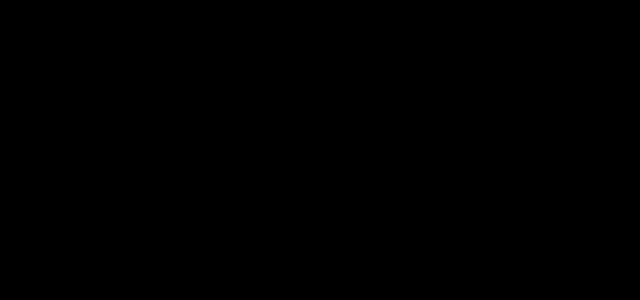
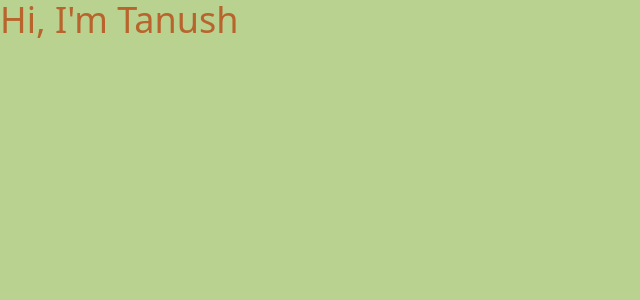
Before and after one commit to tanushpatel-git/My-Porfolio, a React (Vite) app: page / in a window 1280 px wide. Shown: the top 300 px of the page, without its empty margins (0-640 px from the left). Built offline with nearby package versions, Linux system fonts and the light colour scheme.

Commit message:
color selection and addition

```diff
--- a/package.json
+++ b/package.json
@@ -14,6 +14,7 @@
     "framer-motion": "^12.29.2",
     "react": "^19.1.1",
     "react-dom": "^19.1.1",
+    "react-router-dom": "^7.13.0",
     "tailwindcss": "^4.1.18"
   },
   "devDependencies": {
--- a/src/App.jsx
+++ b/src/App.jsx
@@ -1,7 +1,10 @@
 import React, { useEffect, useState } from 'react'
 import LoaderAnimation from './Components/LoaderAnimation'
+import HomePage from './Pages/HomePage'
+
 const App = () => {
   const [showLoader, setShowLoader] = useState(true);
+
 
   useEffect(() => {
 
@@ -15,7 +18,9 @@ const App = () => {
   }, []);
   return (
     <div>
-    <LoaderAnimation show={showLoader}/>
+    <LoaderAnimation show={showLoader}>
+      <HomePage />
+    </LoaderAnimation>
     </div>
   )
 }
--- a/src/Components/LoaderAnimation.jsx
+++ b/src/Components/LoaderAnimation.jsx
@@ -9,7 +9,7 @@ const fonts = [
   "italic"
 ];
 
-const NameLoader = ({ show, name = "Tanush Patel" }) => {
+const NameLoader = ({ children, show, name = "Tanush" }) => {
   const [fontIndex, setFontIndex] = useState(0);
   useEffect(() => {
     if (!show) return;
@@ -22,24 +22,25 @@ const NameLoader = ({ show, name = "Tanush Patel" }) => {
   }, [show]);
 
   return (
-    <AnimatePresence>
+  <>
+    <AnimatePresence mode="wait">
       {show && (
         <motion.div
-          className="fixed inset-0 z-9999 flex items-center justify-center bg-[#ede0d4]"
+          className="fixed inset-0 cursor-wait z-9999 flex items-center justify-center bg-(--loadBg)"
           initial={{ y: "-100%" }}
           animate={{ y: 0 }}
           exit={{ y: "100%" }}
           transition={{
             duration: 0.8,
-            ease: [0.77, 0, 0.175, 1]
+            ease: [0.77, 0, 0.175, 1],
           }}
         >
           <motion.h1
             key={fontIndex}
-            className={`text-[#7f5539] text-5xl md:text-7xl ${fonts[fontIndex]}`}
+            className={`text-(--loadText) text-5xl md:text-7xl ${fonts[fontIndex]}`}
             initial={{ opacity: 0, y: 10 }}
             animate={{ opacity: 1, y: 0 }}
-            exit={{ opacity: 0 }}
+            exit={{ opacity: 0, y: -10 }}
             transition={{ duration: 0.12 }}
           >
             {name}
@@ -47,7 +48,11 @@ const NameLoader = ({ show, name = "Tanush Patel" }) => {
         </motion.div>
       )}
     </AnimatePresence>
-  );
+
+    {!show && children}
+  </>
+);
+
 };
 
 export default NameLoader;
--- /dev/null
+++ b/src/Pages/HomePage.jsx
@@ -0,0 +1,9 @@
+const HomePage = () => {
+    return (
+        <div className="min-h-screen w-full bg-[#b9d290]">
+            <h1 className="text-4xl text-[#b9642c]">Hi, I'm Tanush</h1>
+        </div>
+    );
+};
+
+export default HomePage;
--- a/src/index.css
+++ b/src/index.css
@@ -2,3 +2,10 @@
 body {
     background-color: black;
 }
+:root {
+    --loadBg: #F6F0D7;
+    --loadText: #89986D;
+    --textDark: #2e2e2e;
+    --textLight: #f1f1f1;
+    --background: #9d8189;
+}
--- a/tailwind.config.js
+++ b/tailwind.config.js
@@ -1,4 +1,4 @@
-module.exports = {
+export const config = {
   theme: {
     extend: {
       fontFamily: {
@@ -8,7 +8,7 @@ module.exports = {
         cinzel: ["Cinzel", "serif"],
         space: ["Space Grotesk", "sans-serif"]
       }
-    }
+    },
   },
   plugins: []
 };
```
Also changed, not shown: src/assets/Whisk_aa894436d2f2b2284b34b5b02b0f185cdr.png (added), 1 other file (tests, documents, lock files or other folders).
